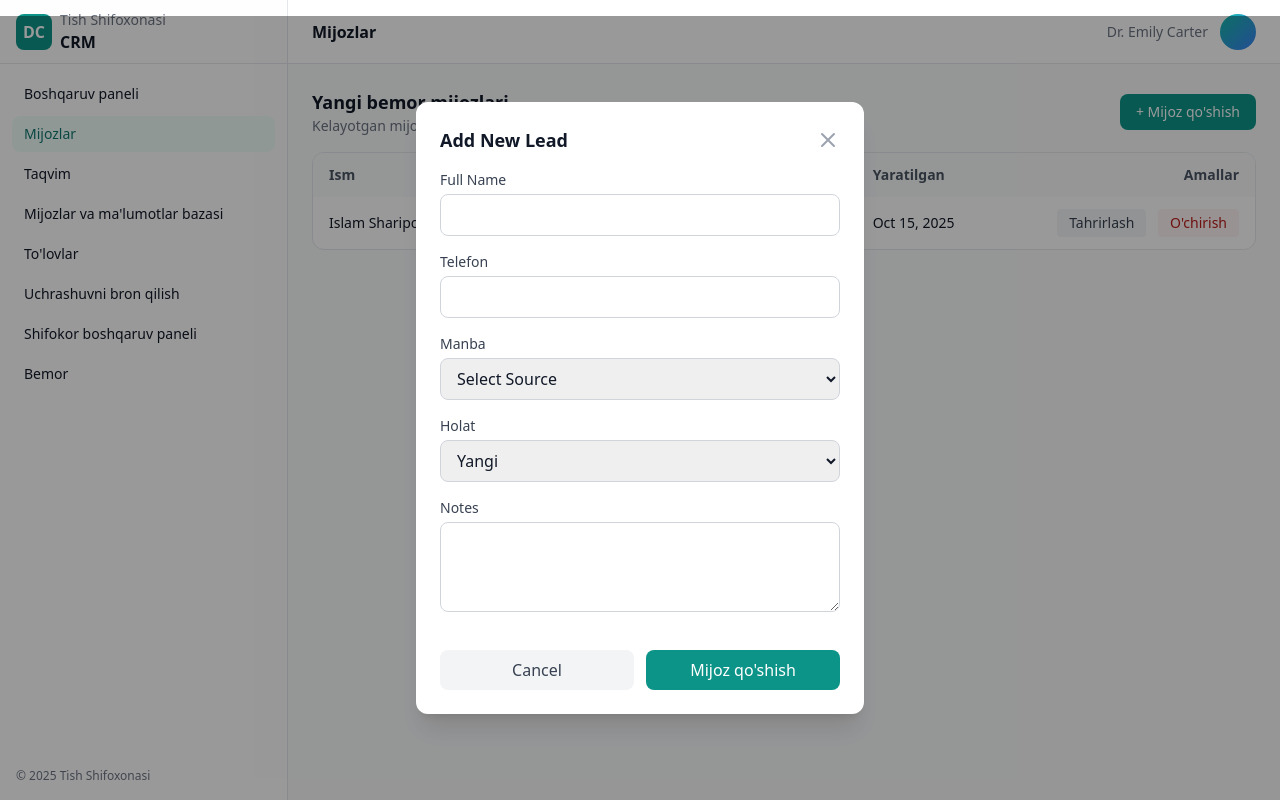
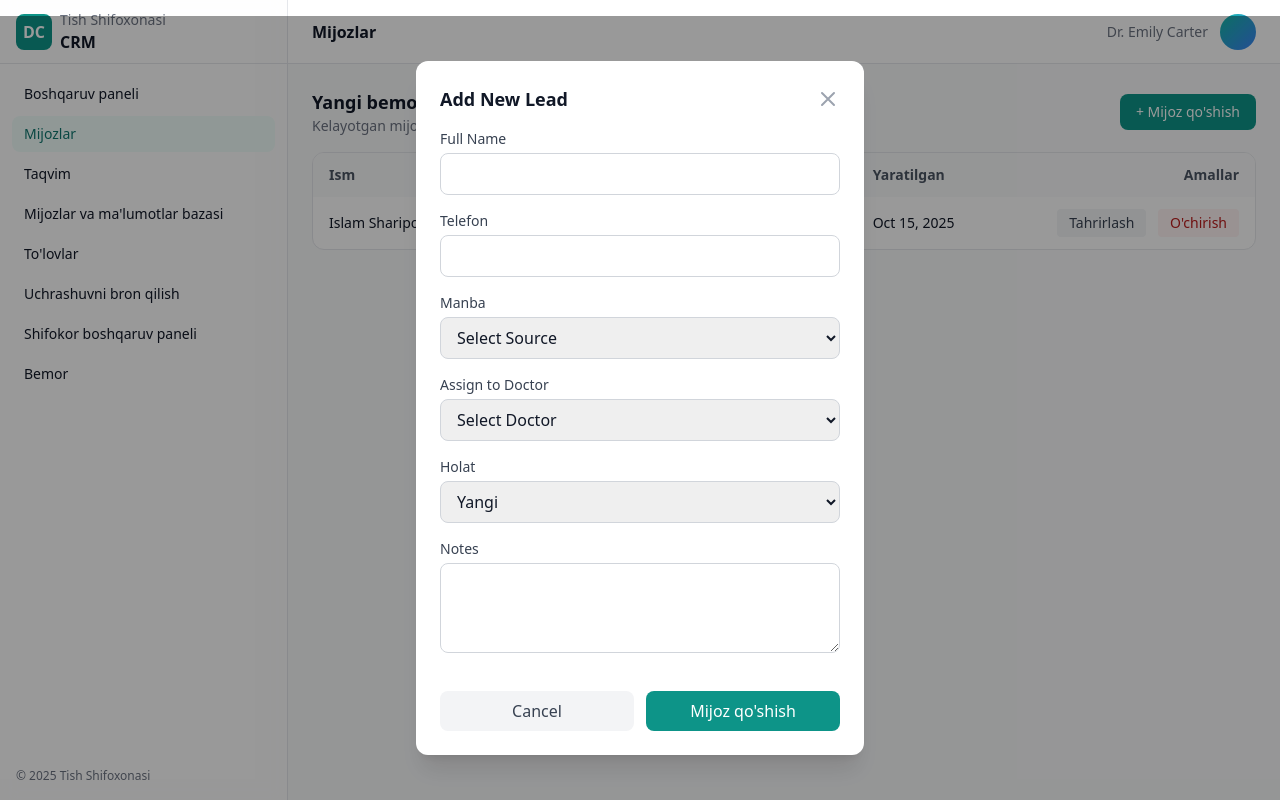
Before and after one commit to Rashidov21/dental-clinic-crm, a Django app: page /leads/ in a window 1280 px wide, after a click that opens the changed part. Run offline with Django 5.2, Linux system fonts and the light colour scheme; data comes from the database, SQL or seed files in the repository; some libraries are stand-ins or nearby versions.

Commit message:
Update leads.html

```diff
--- a/templates/leads.html
+++ b/templates/leads.html
@@ -127,6 +127,15 @@
                 </select>
               </div>
               <div>
+                <label for="assigned_doctor" class="block text-sm font-medium text-gray-700 dark:text-gray-300 mb-1">{% trans "Assign to Doctor" %}</label>
+                <select id="assigned_doctor" name="assigned_doctor" required class="w-full px-3 py-2 border border-gray-300 dark:border-gray-600 rounded-lg focus:ring-2 focus:ring-teal-500 focus:border-transparent dark:bg-gray-800 dark:text-white">
+                  <option value="">{% trans "Select Doctor" %}</option>
+                  <option value="Dr. Emily Carter">{% trans "Dr. Emily Carter" %}</option>
+                  <option value="Dr. Daniel Lee">{% trans "Dr. Daniel Lee" %}</option>
+                  <option value="Dr. Arjun Patel">{% trans "Dr. Arjun Patel" %}</option>
+                </select>
+              </div>
+              <div>
                 <label for="status" class="block text-sm font-medium text-gray-700 dark:text-gray-300 mb-1">{% trans "Status" %}</label>
                 <select id="status" name="status" class="w-full px-3 py-2 border border-gray-300 dark:border-gray-600 rounded-lg focus:ring-2 focus:ring-teal-500 focus:border-transparent dark:bg-gray-800 dark:text-white">
                   <option value="new">{% trans "New" %}</option>
@@ -179,6 +188,15 @@
                   <option value="Referral">Referral</option>
                   <option value="Website">Website</option>
                   <option value="Other">Other</option>
+                </select>
+              </div>
+              <div>
+                <label for="edit_assigned_doctor" class="block text-sm font-medium text-gray-700 dark:text-gray-300 mb-1">{% trans "Assign to Doctor" %}</label>
+                <select id="edit_assigned_doctor" name="assigned_doctor" required class="w-full px-3 py-2 border border-gray-300 dark:border-gray-600 rounded-lg focus:ring-2 focus:ring-teal-500 focus:border-transparent dark:bg-gray-800 dark:text-white">
+                  <option value="">{% trans "Select Doctor" %}</option>
+                  <option value="Dr. Emily Carter">{% trans "Dr. Emily Carter" %}</option>
+                  <option value="Dr. Daniel Lee">{% trans "Dr. Daniel Lee" %}</option>
+                  <option value="Dr. Arjun Patel">{% trans "Dr. Arjun Patel" %}</option>
                 </select>
               </div>
               <div>
```
